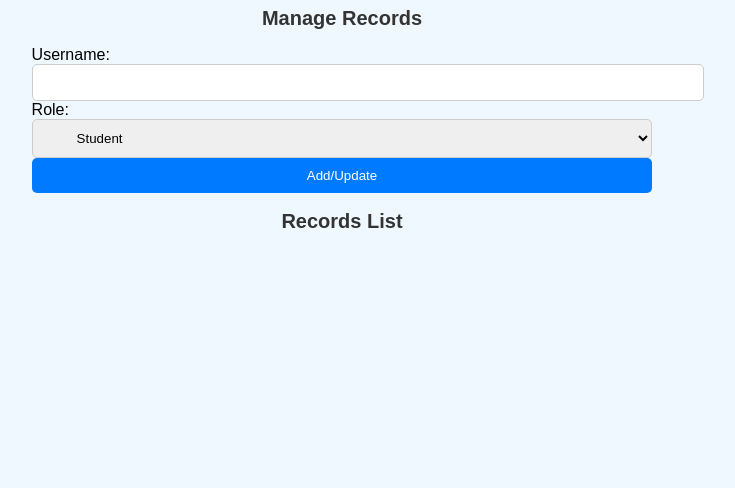
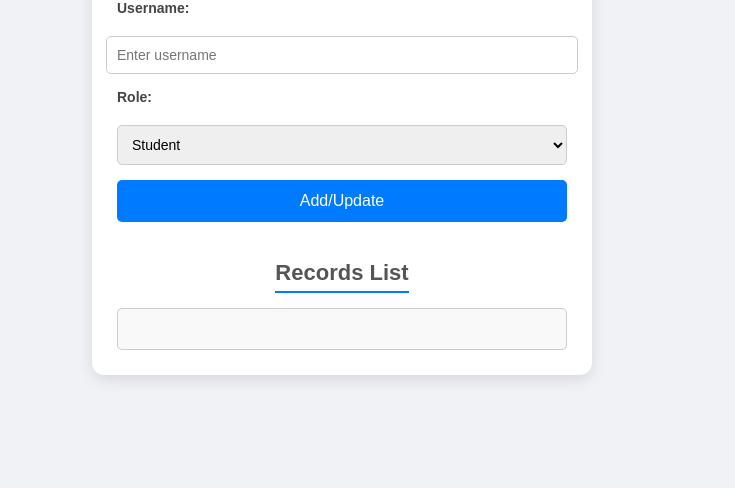
Before and after one commit to mskoushik13/Leucine, a website: page templates/admin-dashboard.html in a window 1280 px wide. Shown: the part 312-800 px from the top of the page, without its empty margins (298-1033 px from the left). Drawn offline with Linux system fonts and the light colour scheme; files that its build step writes are made by us from their sources; no server answers.

Commit message:
Update admin-dashboard.html

```diff
--- a/templates/admin-dashboard.html
+++ b/templates/admin-dashboard.html
@@ -4,7 +4,85 @@
     <meta charset="UTF-8" />
     <meta name="viewport" content="width=device-width, initial-scale=1.0" />
     <title>Admin Dashboard</title>
-    <link rel="stylesheet" href="css/styles.css" />
+    <style>
+      body {
+        font-family: Arial, sans-serif;
+        background-color: #f0f2f5;
+        margin: 0;
+        padding: 0;
+        display: flex;
+        justify-content: center;
+        align-items: center;
+        height: 100vh;
+      }
+      .container {
+        background-color: #ffffff;
+        padding: 25px;
+        border-radius: 12px;
+        box-shadow: 0 5px 15px rgba(0, 0, 0, 0.1);
+        width: 450px;
+        text-align: center;
+      }
+      h1 {
+        font-size: 30px;
+        color: #333;
+        margin-bottom: 20px;
+        text-transform: uppercase;
+      }
+      h2 {
+        font-size: 22px;
+        color: #555;
+        margin-bottom: 15px;
+        border-bottom: 2px solid #007bff;
+        display: inline-block;
+        padding-bottom: 5px;
+      }
+      form {
+        display: flex;
+        flex-direction: column;
+        align-items: center;
+        gap: 15px;
+        margin-bottom: 20px;
+      }
+      label {
+        font-size: 14px;
+        color: #444;
+        font-weight: bold;
+        margin-bottom: 5px;
+        text-align: left;
+        width: 100%;
+      }
+      input, select {
+        width: 100%;
+        padding: 10px;
+        border-radius: 5px;
+        border: 1px solid #ccc;
+        font-size: 14px;
+      }
+      input:focus, select:focus {
+        border-color: #007bff;
+        outline: none;
+      }
+      button {
+        padding: 12px 18px;
+        background-color: #007bff;
+        color: #fff;
+        border: none;
+        border-radius: 5px;
+        cursor: pointer;
+        font-size: 16px;
+        width: 100%;
+      }
+      button:hover {
+        background-color: #0056b3;
+      }
+      #recordsList {
+        padding: 20px;
+        border: 1px solid #ccc;
+        border-radius: 5px;
+        background-color: #f9f9f9;
+      }
+    </style>
   </head>
   <body>
     <div class="container">
@@ -12,7 +90,7 @@
       <h2>Manage Records</h2>
       <form id="manageRecordsForm">
         <label for="username">Username:</label>
-        <input type="text" id="username" required />
+        <input type="text" id="username" placeholder="Enter username" required />
         <label for="role">Role:</label>
         <select id="role" required>
           <option value="Student">Student</option>
@@ -21,7 +99,9 @@
         <button type="submit">Add/Update</button>
       </form>
       <h2>Records List</h2>
-      <div id="recordsList"></div>
+      <div id="recordsList">
+        <!-- List of records will be dynamically generated here -->
+      </div>
     </div>
 
     <script src="js/admin.js"></script>
```
